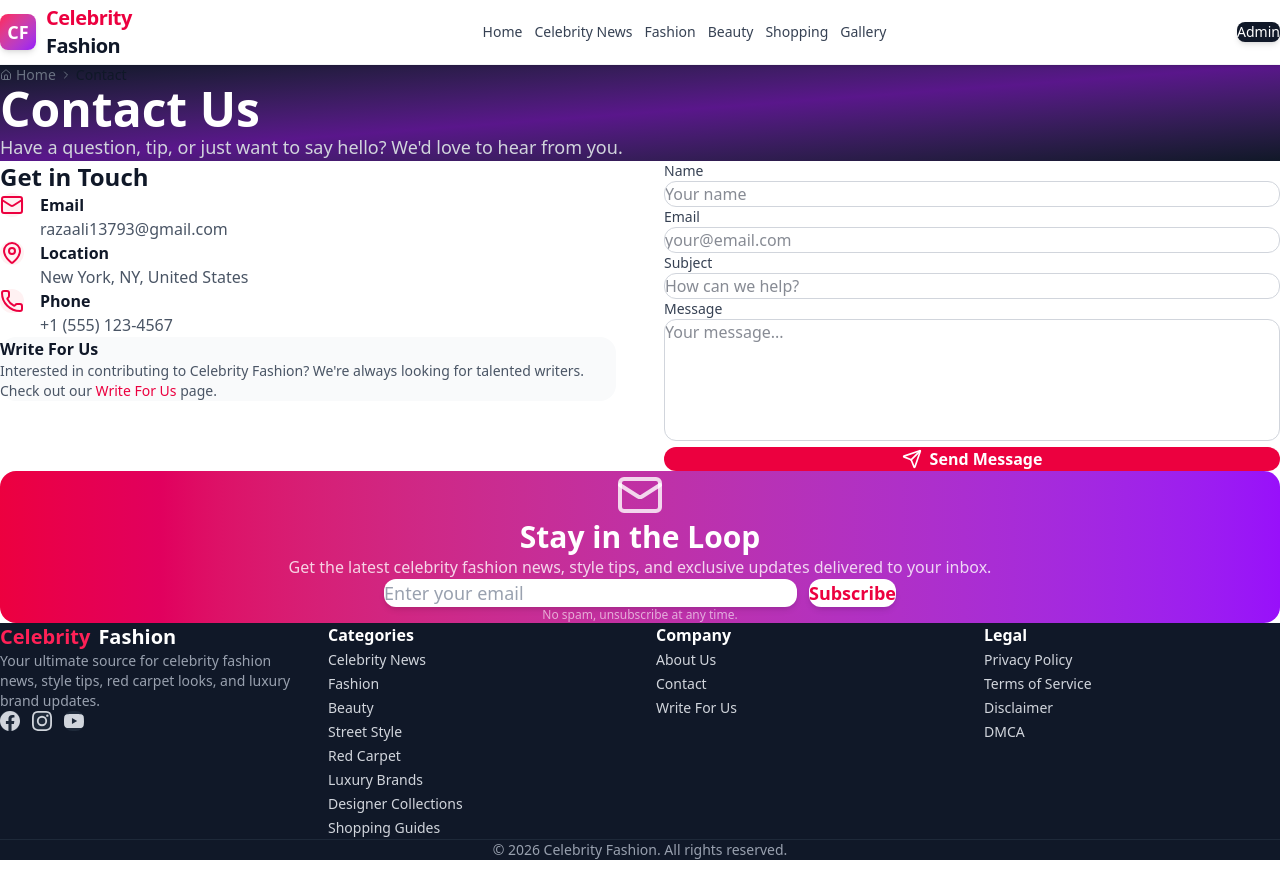
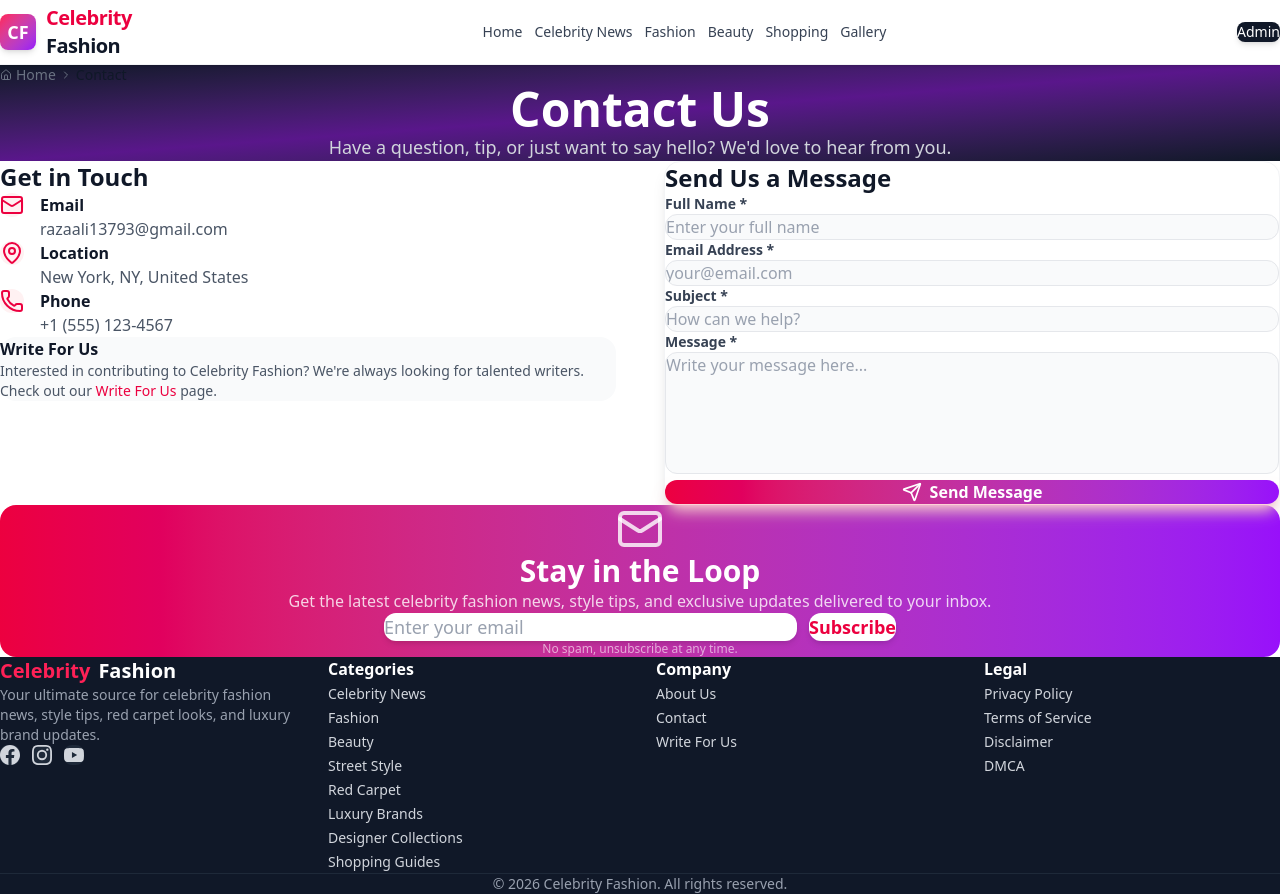
Before and after one commit to Aliraza13793/Celeberties-fas.website, a Next.js app: page /contact in a window 1280 px wide. Before the commit the page ends 860 px from the top, so only its background shows below. Built offline with nearby package versions, Linux system fonts and the light colour scheme.

Commit message:
Redesign Contact and Write For Us forms with professional styling

```diff
--- a/src/app/(frontend)/contact/page.tsx
+++ b/src/app/(frontend)/contact/page.tsx
@@ -49,10 +49,10 @@ export default function ContactPage() {
       <Header />
 
       <section className="bg-gradient-to-br from-gray-900 via-purple-900 to-gray-900 text-white py-16">
-        <div className="w-full px-4 sm:px-6 lg:px-8">
+        <div className="w-full px-4 sm:px-6 lg:px-8 text-center">
           <Breadcrumbs items={[{ label: "Contact" }]} />
           <h1 className="text-4xl md:text-5xl font-bold mt-4">Contact Us</h1>
-          <p className="mt-4 text-lg text-gray-300 max-w-2xl">
+          <p className="mt-4 text-lg text-gray-300 w-full text-center">
             Have a question, tip, or just want to say hello? We&apos;d love to hear from you.
           </p>
         </div>
@@ -106,89 +106,42 @@ export default function ContactPage() {
           </div>
 
           <div>
-            <form onSubmit={handleSubmit} className="space-y-6">
+            <form onSubmit={handleSubmit} className="bg-white rounded-2xl shadow-lg border border-gray-100 p-8">
+              <h2 className="text-2xl font-bold text-gray-900 mb-6">Send Us a Message</h2>
+              <div className="space-y-5">
                 <div>
-                <label htmlFor="name" className="block text-sm font-medium text-gray-700 mb-2">
-                  Name
-                </label>
-                <input
-                  id="name"
-                  type="text"
-                  required
-                  value={formState.name}
-                  onChange={(e) => setFormState({ ...formState, name: e.target.value })}
-                  className="w-full px-4 py-3 border border-gray-300 rounded-xl focus:ring-2 focus:ring-rose-500 focus:border-transparent outline-none transition-all"
-                  placeholder="Your name"
-                />
+                  <label htmlFor="name" className="block text-sm font-semibold text-gray-700 mb-2">Full Name *</label>
+                  <input id="name" type="text" required value={formState.name} onChange={(e) => setFormState({ ...formState, name: e.target.value })} className="w-full px-5 py-3.5 bg-gray-50 border border-gray-200 rounded-xl focus:ring-2 focus:ring-rose-500 focus:border-transparent outline-none text-gray-900 placeholder:text-gray-400 transition-all" placeholder="Enter your full name" />
                 </div>
                 <div>
-                <label htmlFor="email" className="block text-sm font-medium text-gray-700 mb-2">
-                  Email
-                </label>
-                <input
-                  id="email"
-                  type="email"
-                  required
-                  value={formState.email}
-                  onChange={(e) => setFormState({ ...formState, email: e.target.value })}
-                  className="w-full px-4 py-3 border border-gray-300 rounded-xl focus:ring-2 focus:ring-rose-500 focus:border-transparent outline-none transition-all"
-                  placeholder="your@email.com"
-                />
+                  <label htmlFor="email" className="block text-sm font-semibold text-gray-700 mb-2">Email Address *</label>
+                  <input id="email" type="email" required value={formState.email} onChange={(e) => setFormState({ ...formState, email: e.target.value })} className="w-full px-5 py-3.5 bg-gray-50 border border-gray-200 rounded-xl focus:ring-2 focus:ring-rose-500 focus:border-transparent outline-none text-gray-900 placeholder:text-gray-400 transition-all" placeholder="your@email.com" />
                 </div>
                 <div>
-                <label htmlFor="subject" className="block text-sm font-medium text-gray-700 mb-2">
-                  Subject
-                </label>
-                <input
-                  id="subject"
-                  type="text"
-                  required
-                  value={formState.subject}
-                  onChange={(e) => setFormState({ ...formState, subject: e.target.value })}
-                  className="w-full px-4 py-3 border border-gray-300 rounded-xl focus:ring-2 focus:ring-rose-500 focus:border-transparent outline-none transition-all"
-                  placeholder="How can we help?"
-                />
+                  <label htmlFor="subject" className="block text-sm font-semibold text-gray-700 mb-2">Subject *</label>
+                  <input id="subject" type="text" required value={formState.subject} onChange={(e) => setFormState({ ...formState, subject: e.target.value })} className="w-full px-5 py-3.5 bg-gray-50 border border-gray-200 rounded-xl focus:ring-2 focus:ring-rose-500 focus:border-transparent outline-none text-gray-900 placeholder:text-gray-400 transition-all" placeholder="How can we help?" />
                 </div>
                 <div>
-                <label htmlFor="message" className="block text-sm font-medium text-gray-700 mb-2">
-                  Message
-                </label>
-                <textarea
-                  id="message"
-                  rows={5}
-                  required
-                  value={formState.message}
-                  onChange={(e) => setFormState({ ...formState, message: e.target.value })}
-                  className="w-full px-4 py-3 border border-gray-300 rounded-xl focus:ring-2 focus:ring-rose-500 focus:border-transparent outline-none transition-all resize-none"
-                  placeholder="Your message..."
-                />
+                  <label htmlFor="message" className="block text-sm font-semibold text-gray-700 mb-2">Message *</label>
+                  <textarea id="message" rows={5} required value={formState.message} onChange={(e) => setFormState({ ...formState, message: e.target.value })} className="w-full px-5 py-3.5 bg-gray-50 border border-gray-200 rounded-xl focus:ring-2 focus:ring-rose-500 focus:border-transparent outline-none text-gray-900 placeholder:text-gray-400 transition-all resize-none" placeholder="Write your message here..." />
+                </div>
               </div>
 
               {status === "success" && (
-                <div className="p-4 bg-green-50 border border-green-200 rounded-xl flex items-center gap-3">
+                <div className="mt-5 p-4 bg-green-50 border border-green-200 rounded-xl flex items-center gap-3">
                   <CheckCircle className="w-5 h-5 text-green-600" />
-                  <p className="text-green-700 text-sm">Message sent successfully! We&apos;ll get back to you soon.</p>
+                  <p className="text-green-700 text-sm font-medium">Message sent successfully! We&apos;ll get back to you soon.</p>
                 </div>
               )}
 
               {status === "error" && (
-                <div className="p-4 bg-red-50 border border-red-200 rounded-xl">
-                  <p className="text-red-600 text-sm">{errorMsg}</p>
+                <div className="mt-5 p-4 bg-red-50 border border-red-200 rounded-xl">
+                  <p className="text-red-600 text-sm font-medium">{errorMsg}</p>
                 </div>
               )}
 
-              <button
-                type="submit"
-                disabled={status === "loading"}
-                className="w-full px-6 py-3 bg-rose-600 text-white font-semibold rounded-xl hover:bg-rose-700 transition-colors disabled:opacity-50 flex items-center justify-center gap-2"
-              >
-                {status === "loading" ? (
-                  <Loader2 className="w-5 h-5 animate-spin" />
-                ) : (
-                  <>
-                    <Send className="w-5 h-5" /> Send Message
-                  </>
-                )}
+              <button type="submit" disabled={status === "loading"} className="w-full mt-6 px-6 py-4 bg-gradient-to-r from-rose-600 to-purple-600 text-white font-semibold rounded-xl hover:from-rose-700 hover:to-purple-700 transition-all disabled:opacity-50 flex items-center justify-center gap-2 shadow-lg shadow-rose-200">
+                {status === "loading" ? (<><Loader2 className="w-5 h-5 animate-spin" /> Sending...</>) : (<><Send className="w-5 h-5" /> Send Message</>)}
               </button>
             </form>
           </div>
--- a/src/app/(frontend)/write-for-us/page.tsx
+++ b/src/app/(frontend)/write-for-us/page.tsx
@@ -20,10 +20,23 @@ export default function WriteForUsPage() {
   const handleSubmit = async (e: React.FormEvent) => {
     e.preventDefault();
     setStatus("loading");
-    setTimeout(() => {
+
+    try {
+      const res = await fetch("/api/write-for-us", {
+        method: "POST",
+        headers: { "Content-Type": "application/json" },
+        body: JSON.stringify(formState),
+      });
+
+      if (res.ok) {
         setStatus("success");
         setFormState({ name: "", email: "", portfolio: "", category: "", topic: "", sample: "" });
-    }, 1500);
+      } else {
+        setStatus("error");
+      }
+    } catch {
+      setStatus("error");
+    }
   };
 
   return (
@@ -31,10 +44,10 @@ export default function WriteForUsPage() {
       <Header />
 
       <section className="bg-gradient-to-br from-gray-900 via-purple-900 to-gray-900 text-white py-16">
-        <div className="w-full px-4 sm:px-6 lg:px-8">
+        <div className="w-full px-4 sm:px-6 lg:px-8 text-center">
           <Breadcrumbs items={[{ label: "Write For Us" }]} />
           <h1 className="text-4xl md:text-5xl font-bold mt-4">Write For Us</h1>
-          <p className="mt-4 text-lg text-gray-300 max-w-2xl">
+          <p className="mt-4 text-lg text-gray-300 w-full text-center">
             Join our team of passionate fashion writers and share your voice with our audience.
           </p>
         </div>
@@ -73,22 +86,24 @@ export default function WriteForUsPage() {
           </div>
 
           <div>
-            <form onSubmit={handleSubmit} className="space-y-6">
+            <form onSubmit={handleSubmit} className="bg-white rounded-2xl shadow-lg border border-gray-100 p-8">
+              <h2 className="text-2xl font-bold text-gray-900 mb-6">Submit Your Application</h2>
+              <div className="space-y-5">
                 <div>
-                <label className="block text-sm font-medium text-gray-700 mb-2">Name</label>
-                <input type="text" required value={formState.name} onChange={(e) => setFormState({ ...formState, name: e.target.value })} className="w-full px-4 py-3 border border-gray-300 rounded-xl focus:ring-2 focus:ring-rose-500 focus:border-transparent outline-none" placeholder="Your name" />
+                  <label className="block text-sm font-semibold text-gray-700 mb-2">Full Name *</label>
+                  <input type="text" required value={formState.name} onChange={(e) => setFormState({ ...formState, name: e.target.value })} className="w-full px-5 py-3.5 bg-gray-50 border border-gray-200 rounded-xl focus:ring-2 focus:ring-rose-500 focus:border-transparent outline-none text-gray-900 placeholder:text-gray-400 transition-all" placeholder="Enter your full name" />
                 </div>
                 <div>
-                <label className="block text-sm font-medium text-gray-700 mb-2">Email</label>
-                <input type="email" required value={formState.email} onChange={(e) => setFormState({ ...formState, email: e.target.value })} className="w-full px-4 py-3 border border-gray-300 rounded-xl focus:ring-2 focus:ring-rose-500 focus:border-transparent outline-none" placeholder="your@email.com" />
+                  <label className="block text-sm font-semibold text-gray-700 mb-2">Email Address *</label>
+                  <input type="email" required value={formState.email} onChange={(e) => setFormState({ ...formState, email: e.target.value })} className="w-full px-5 py-3.5 bg-gray-50 border border-gray-200 rounded-xl focus:ring-2 focus:ring-rose-500 focus:border-transparent outline-none text-gray-900 placeholder:text-gray-400 transition-all" placeholder="your@email.com" />
                 </div>
                 <div>
-                <label className="block text-sm font-medium text-gray-700 mb-2">Portfolio URL</label>
-                <input type="url" value={formState.portfolio} onChange={(e) => setFormState({ ...formState, portfolio: e.target.value })} className="w-full px-4 py-3 border border-gray-300 rounded-xl focus:ring-2 focus:ring-rose-500 focus:border-transparent outline-none" placeholder="https://yourportfolio.com" />
+                  <label className="block text-sm font-semibold text-gray-700 mb-2">Portfolio URL</label>
+                  <input type="url" value={formState.portfolio} onChange={(e) => setFormState({ ...formState, portfolio: e.target.value })} className="w-full px-5 py-3.5 bg-gray-50 border border-gray-200 rounded-xl focus:ring-2 focus:ring-rose-500 focus:border-transparent outline-none text-gray-900 placeholder:text-gray-400 transition-all" placeholder="https://yourportfolio.com" />
                 </div>
                 <div>
-                <label className="block text-sm font-medium text-gray-700 mb-2">Preferred Category</label>
-                <select required value={formState.category} onChange={(e) => setFormState({ ...formState, category: e.target.value })} className="w-full px-4 py-3 border border-gray-300 rounded-xl focus:ring-2 focus:ring-rose-500 focus:border-transparent outline-none">
+                  <label className="block text-sm font-semibold text-gray-700 mb-2">Preferred Category *</label>
+                  <select required value={formState.category} onChange={(e) => setFormState({ ...formState, category: e.target.value })} className="w-full px-5 py-3.5 bg-gray-50 border border-gray-200 rounded-xl focus:ring-2 focus:ring-rose-500 focus:border-transparent outline-none text-gray-900 transition-all">
                     <option value="">Select a category</option>
                     <option value="celebrity-news">Celebrity News</option>
                     <option value="fashion">Fashion</option>
@@ -100,15 +115,16 @@ export default function WriteForUsPage() {
                   </select>
                 </div>
                 <div>
-                <label className="block text-sm font-medium text-gray-700 mb-2">Proposed Topic</label>
-                <input type="text" required value={formState.topic} onChange={(e) => setFormState({ ...formState, topic: e.target.value })} className="w-full px-4 py-3 border border-gray-300 rounded-xl focus:ring-2 focus:ring-rose-500 focus:border-transparent outline-none" placeholder="Brief description of your article idea" />
+                  <label className="block text-sm font-semibold text-gray-700 mb-2">Proposed Topic *</label>
+                  <input type="text" required value={formState.topic} onChange={(e) => setFormState({ ...formState, topic: e.target.value })} className="w-full px-5 py-3.5 bg-gray-50 border border-gray-200 rounded-xl focus:ring-2 focus:ring-rose-500 focus:border-transparent outline-none text-gray-900 placeholder:text-gray-400 transition-all" placeholder="Brief description of your article idea" />
                 </div>
                 <div>
-                <label className="block text-sm font-medium text-gray-700 mb-2">Writing Sample</label>
-                <textarea rows={5} required value={formState.sample} onChange={(e) => setFormState({ ...formState, sample: e.target.value })} className="w-full px-4 py-3 border border-gray-300 rounded-xl focus:ring-2 focus:ring-rose-500 focus:border-transparent outline-none resize-none" placeholder="Share a brief writing sample or link to published work..." />
+                  <label className="block text-sm font-semibold text-gray-700 mb-2">Writing Sample *</label>
+                  <textarea rows={5} required value={formState.sample} onChange={(e) => setFormState({ ...formState, sample: e.target.value })} className="w-full px-5 py-3.5 bg-gray-50 border border-gray-200 rounded-xl focus:ring-2 focus:ring-rose-500 focus:border-transparent outline-none text-gray-900 placeholder:text-gray-400 transition-all resize-none" placeholder="Share a brief writing sample or link to published work..." />
                 </div>
-              <button type="submit" disabled={status === "loading"} className="w-full px-6 py-3 bg-rose-600 text-white font-semibold rounded-xl hover:bg-rose-700 transition-colors disabled:opacity-50 flex items-center justify-center gap-2">
-                {status === "loading" ? (<Loader2 className="w-5 h-5 animate-spin" />) : status === "success" ? (<><CheckCircle className="w-5 h-5" /> Application Submitted!</>) : ("Submit Application")}
+              </div>
+              <button type="submit" disabled={status === "loading"} className="w-full mt-6 px-6 py-4 bg-gradient-to-r from-rose-600 to-purple-600 text-white font-semibold rounded-xl hover:from-rose-700 hover:to-purple-700 transition-all disabled:opacity-50 flex items-center justify-center gap-2 shadow-lg shadow-rose-200">
+                {status === "loading" ? (<><Loader2 className="w-5 h-5 animate-spin" /> Submitting...</>) : status === "success" ? (<><CheckCircle className="w-5 h-5" /> Application Submitted!</>) : ("Submit Application")}
               </button>
             </form>
           </div>
```
Lines whose indentation alone changed are shown as unchanged.
